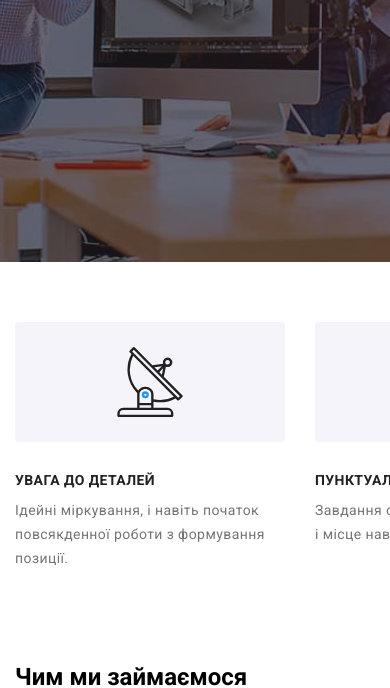
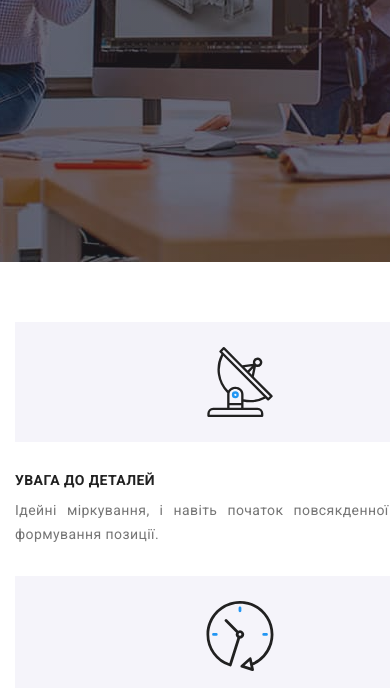
Before and after one commit to bogdanzilinets/goit-markup-hw-06, a plain HTML site: page index.html in a window 390 px wide. Shown: the part 418-1106 px from the top of the page. Drawn offline with nearby package versions, Linux system fonts and the light colour scheme; files whose address does not match are found by name.

Commit message:
adaptive 1

```diff
--- a/sass/components/_container.scss
+++ b/sass/components/_container.scss
@@ -17,7 +17,7 @@
 
         // tablet screen
         @media screen and (min-width: 768px) {
-            width: 720px;
+            width: 768px;
         }
 
         // desktop screen
--- a/sass/components/_graphics.scss
+++ b/sass/components/_graphics.scss
@@ -1,20 +1,35 @@
 .graphics {
+
+    @media screen and (min-width: 1200px) {
         display: flex;
         align-items: center;
         padding-top: 94px;
 
-    @media screen and (max-width: 480px) {
-            padding-top: 60px;
+    }
+
+    @media screen and (max-width: 1199px) {
+        margin-top: 60px;
+    }
+
+    @media screen and (max-width: 767px) {
+            margin-top: 60px;
         }
 }
 
 .graphics__items {
+    list-style: none;
+
+    @media screen and (min-width: 1200px) {
         display: flex;
         gap: 30px;
-    list-style: none;
     }
 
+}
+
+
 .graphics__items--list {
+
+    @media screen and (min-width: 1200px) {
         display: flex;
         justify-content: center;
         align-items: center;
@@ -23,6 +38,28 @@
         background-color: #f5f4fa;
         margin-bottom: 30px;
         border-radius: 4px;
+    }
+
+
+    @media screen and (max-width: 1199px) {
+        display: flex;
+        flex-wrap: wrap;
+        justify-content: center;
+        align-items: center;
+        gap: 30px;
+        width: 354px;
+        height: 120px;
+        background-color: #f5f4fa;
+        margin-bottom: 30px;
+    }
+
+    @media screen and (max-width: 767px) {
+            display: flex;
+            justify-content: center;
+            align-items: center;
+            width: 450px;
+            margin-bottom: 30px;
+        }
 }
 
 .graphics__title {
@@ -34,14 +71,33 @@
     text-transform: uppercase;
     list-style: none;
     color: #212121;
+
+
 }
 
 .graphics__explain {
     font-weight: 400;
     font-size: 14px;
-    width: 270px;
+
     line-height: calc(24 / 14);
     letter-spacing: 0.03em;
     list-style: none;
     color: #757575;
+
+    @media screen and (min-width: 1200px) {
+        width: 270px;
     }
+
+    @media screen and (max-width: 1199px) {
+
+        width: 354x;
+        padding-bottom: 30px;
+    }
+
+    @media screen and (max-width: 767px) {
+        display: flex;
+        text-align: justify;
+        padding-bottom: 30px;
+        width: 450px;
+    }
+}
```
Also changed, not shown: index.html (+3 -0 lines), css/main.css, css/main.min.css, 2 other files. Lines whose indentation alone changed are shown as unchanged.
